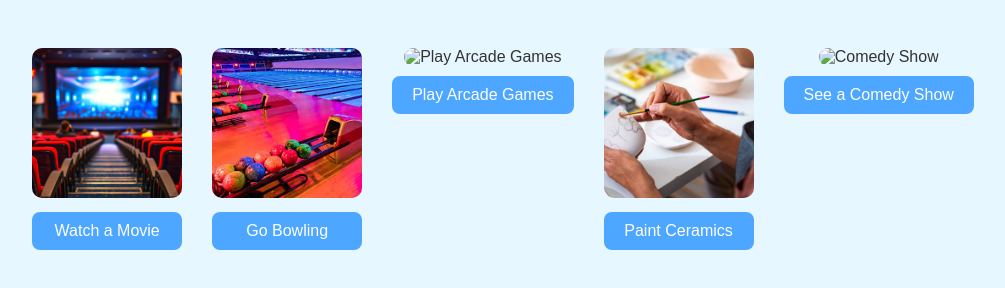
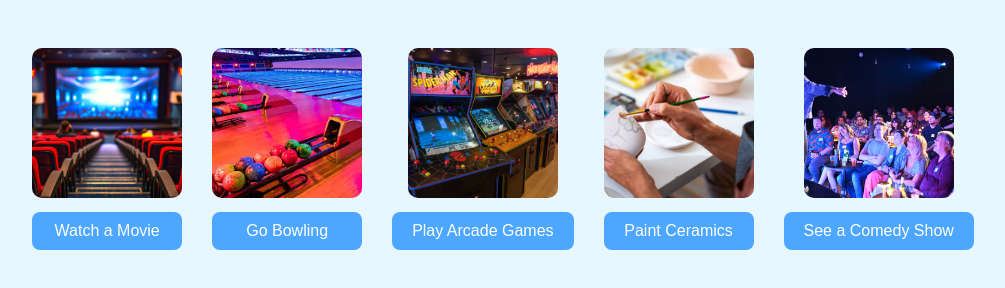
Before and after one commit to thhoang37/Valentine, a plain HTML site: page activity.html in a window 1280 px wide. Shown: the part 290-578 px from the top of the page, without its empty margins (137-1142 px from the left). Drawn offline with Linux system fonts and the light colour scheme.

Commit message:
Update activity.html

```diff
--- a/activity.html
+++ b/activity.html
@@ -69,7 +69,7 @@
       <a class="option" href="end-night.html">Go Bowling</a>
     </li>
     <li>
-      <img class="image" src="imgaes/arcade.webp" alt="Play Arcade Games">
+      <img class="image" src="images/arcade.webp" alt="Play Arcade Games">
       <a class="option" href="end-night.html">Play Arcade Games</a>
     </li>
     <li>
@@ -77,7 +77,7 @@
       <a class="option" href="end-night.html">Paint Ceramics</a>
     </li>
     <li>
-      <img class="image" src="images/comedy.jpg" alt="Comedy Show">
+      <img class="image" src="images/comedy.jpeg" alt="Comedy Show">
       <a class="option" href="end-night.html">See a Comedy Show</a>
     </li>
   </ul>
```
